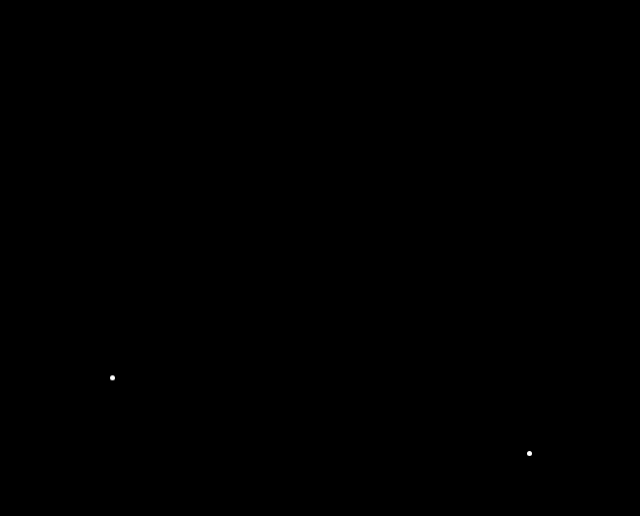
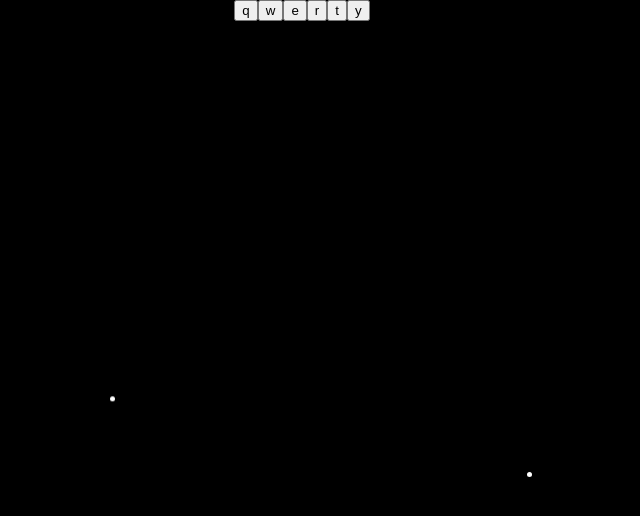
Before and after one commit to AndreasB09/Guitar-Star, a plain HTML site: page index.html in a window 1280 px wide. Shown: the whole page, without its empty margins (338-978 px from the left). Drawn offline with Linux system fonts and the light colour scheme.

Commit message:
added soundfiles and made array

```diff
--- a/app.js
+++ b/app.js
@@ -2,26 +2,45 @@
 const soundFolder = "sounds";
 const sounds = [
   {
-    // fileName: "Guitar_Chords1.wav",
+    fileName: "distgit_chords_g.mp3",
     hotKey: "q",
     //color: "green",
   },
   {
+    fileName: "distgit_chords_a.mp3",
     hotKey: "w",
     //color: red
   },
   {
+    fileName: "distgit_chords_c.mp3",
     hotKey: "e",
   },
   {
+    fileName: "distgit_chords_d.mp3",
     hotKey: "r",
   },
   {
+    fileName: "distgit_chords_e.mp3",
     hotKey: "t",
+  },
+  {
+    fileName: "distgit_chords_f.mp3",
+    hotKey: "y",
   },
 ];
 
+const btnContainer = document.createElement("div");
+btnContainer.id = "btn-container";
+
 //create buttons and function
+sounds.forEach((sound) => {
+  const chordButton = document.createElement("button");
+  chordButton.classList.add("chord-btn");
+  chordButton.textContent = sound.hotKey;
+  btnContainer.appendChild(chordButton);
+});
+
+document.getElementById("container").appendChild(btnContainer);
 
 //add mouseclick and keypress listeners
 
@@ -33,9 +52,9 @@ let maxStars = 20;
 
 function createFallingStar() {
   if (starCount < maxStars) {
-    const fallingStar = document.createElement('div');
-    fallingStar.classList.add('falling-star')
-    document.getElementById('container').appendChild(fallingStar);
+    const fallingStar = document.createElement("div");
+    fallingStar.classList.add("falling-star");
+    document.getElementById("container").appendChild(fallingStar);
 
     const randomStar = Math.random() * (window.innerWidth - 20);
     fallingStar.style.left = `${randomStar}px`;
@@ -44,14 +63,14 @@ function createFallingStar() {
 
     setTimeout(() => {
       fallingStar.style.animationDelay = `-${randomDelay}ms`;
-      fallingStar.style.animationPlayState = 'running';
+      fallingStar.style.animationPlayState = "running";
       starCount++;
     }, randomDelay);
   }
 }
 
 function startAnimation() {
-    setInterval(createFallingStar, 2000);
+  setInterval(createFallingStar, 2000);
 }
 
 window.onload = startAnimation;
--- a/style.css
+++ b/style.css
@@ -6,6 +6,18 @@
     position: relative;
     height: 100vh;
     background-color: #000;
+}
+
+#btn-container {
+    display: flex;
+    justify-content: center;
+    align-items: center;
+
+}
+
+.button {
+    height: 5rem;
+    width: 5rem;
 }
 
 .falling-star {
```
Also changed, not shown: 7 other files.
